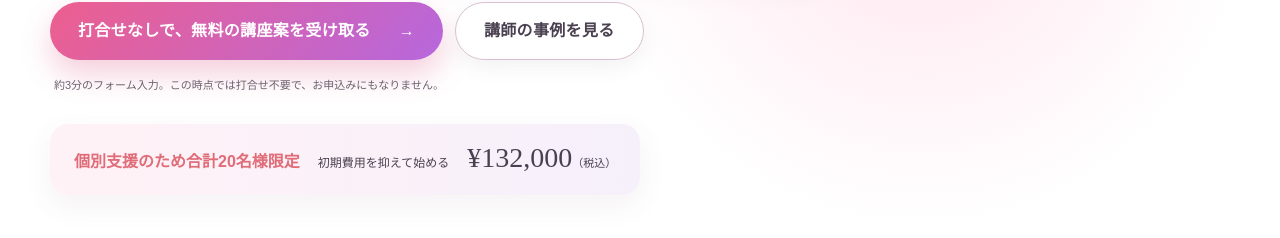
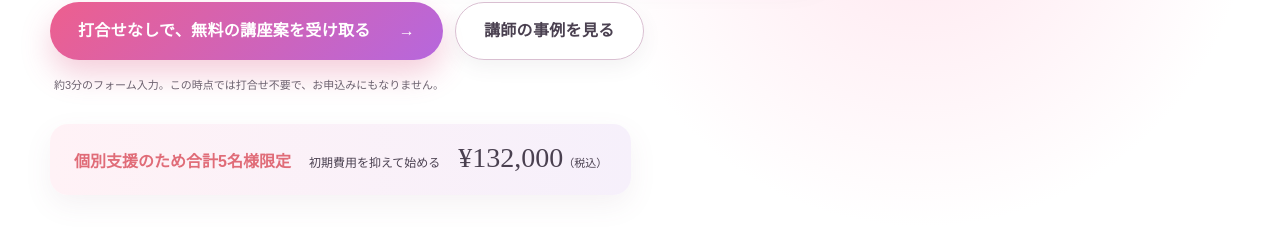
Before and after one commit to yuryuki-ai/koeaca, a Next.js app: page /koeaca/ in a window 1280 px wide. Shown: the part 912-1150 px from the top of the page. Built offline with nearby package versions, Linux system fonts and the light colour scheme.

Commit message:
限定人数を5名へ変更

```diff
--- a/app/page.tsx
+++ b/app/page.tsx
@@ -29,7 +29,7 @@ export default function Home() {
         </div>
         <div className="heroActions"><a className="button primary" href={inquiryUrl}>打合せなしで、無料の講座案を受け取る <span>→</span></a><a className="button secondary" href="#cases">講師の事例を見る</a></div>
         <p className="heroReassurance">約3分のフォーム入力。この時点では打合せ不要で、お申込みにもなりません。</p>
-        <p className="limit"><b>個別支援のため合計20名様限定</b><span>初期費用を抑えて始める</span><strong>¥132,000<small>（税込）</small></strong></p>
+        <p className="limit"><b>個別支援のため合計5名様限定</b><span>初期費用を抑えて始める</span><strong>¥132,000<small>（税込）</small></strong></p>
       </div>
     </section>
 
@@ -149,7 +149,7 @@ export default function Home() {
         <article className="priceCard lightPlan primaryPlan"><span className="planBadge">まず小さく始めたい方に</span><small>LIGHT PLAN</small><h2>ライトプラン</h2><div className="priceValue"><i>¥</i><b>132,000</b><span>（税込）</span></div><del>通常価格 ¥198,000</del><div className="planFee"><span>販売手数料 合計</span><strong>49.5%</strong><small>内訳：協会運営40%＋プラットフォーム等9.5%</small></div><div className="stepUp"><span>売上が伸びた後も安心</span><strong>累計売上13万5,000円を達成した翌月から<br/><em>販売手数料 29.5％</em>へ</strong><small>追加費用も変更手続きも不要。高い手数料率がずっと続くことはありません。</small></div><p>初期費用を抑え、無理のない一歩から始めたい方に。</p><a className="button primary planApply" href={lightOrderUrl} target="_blank" rel="noreferrer">ライトプランで講座開講を始める <span>→</span></a><em className="orderNote">BASEのお申込みページへ移動します</em></article>
         <article className="priceCard standardPlan"><span className="planBadge">販売手数料を最初から抑える</span><small>STANDARD PLAN</small><h2>スタンダードプラン</h2><div className="priceValue"><i>¥</i><b>198,000</b><span>（税込）</span></div><del>通常価格 ¥250,000</del><div className="planFee"><span>販売手数料 合計</span><strong>29.5%</strong><small>内訳：協会運営20%＋プラットフォーム等9.5%</small></div><p>開講直後から、販売手数料を抑えたい方に。</p><a className="button secondary planApply" href={standardOrderUrl} target="_blank" rel="noreferrer">スタンダードプランに申し込む <span>→</span></a><em className="orderNote">BASEのお申込みページへ移動します</em></article>
       </div>
-      <div className="planAction"><span className="sharedLimit">企画から公開後まで個別に支援するため、合計20名様限定</span><p>まだ講座内容が決まっていなくても、最初の講座・対象者・受講料・募集開始までの進め方をご提案します。</p><a className="button secondary wide" href={inquiryUrl}>打合せなしで、無料の講座案を受け取る <span>→</span></a><em>約3分のフォーム入力。この時点では打合せ不要で、お申込みにもなりません</em></div>
+      <div className="planAction"><span className="sharedLimit">企画から公開後まで個別に支援するため、合計5名様限定</span><p>まだ講座内容が決まっていなくても、最初の講座・対象者・受講料・募集開始までの進め方をご提案します。</p><a className="button secondary wide" href={inquiryUrl}>打合せなしで、無料の講座案を受け取る <span>→</span></a><em>約3分のフォーム入力。この時点では打合せ不要で、お申込みにもなりません</em></div>
       <div className="applicationAssurance"><strong>申込み前に、講座化できる内容とサポート範囲を確認できます。</strong><p>講座内容が決まっていなくても無料でご相談いただけます。料金や進め方を確認し、納得したうえでお申込みください。無理にお申込みをおすすめすることはありません。</p></div>
       <p className="zero">受講料無料の講座・体験講座には、販売手数料がかかりません。</p>
     </section>
@@ -172,7 +172,7 @@ export default function Home() {
       <div className="formWrap"><iframe src={formEmbedUrl} title="オンライン講座開講・無料相談フォーム" loading="lazy">読み込んでいます…</iframe><p>フォームが表示されない場合は、<a href={formUrl} target="_blank" rel="noreferrer">Googleフォームを開いてご回答ください</a>。</p></div>
     </section>
 
-    <section className="finalCta"><div className="rings bottom" aria-hidden="true"><i/><i/><i/><b/></div><div><span>YOUR FIRST ONLINE COURSE IN AS LITTLE AS 14 DAYS</span><h2>朗読検定対策講座なら、<br/>最短14日で募集開始。</h2><p>資格と経験を、「申込みを受け付けられる講座」へ。<br/>まずは、あなたならどんな講座を開けるのか無料提案をお受け取りください。</p><a className="button primary large" href={inquiryUrl}>打合せなしで、無料の講座案を受け取る <span>→</span></a><small>約3分のフォーム入力・この時点では打合せ不要・20名様限定</small></div></section>
+    <section className="finalCta"><div className="rings bottom" aria-hidden="true"><i/><i/><i/><b/></div><div><span>YOUR FIRST ONLINE COURSE IN AS LITTLE AS 14 DAYS</span><h2>朗読検定対策講座なら、<br/>最短14日で募集開始。</h2><p>資格と経験を、「申込みを受け付けられる講座」へ。<br/>まずは、あなたならどんな講座を開けるのか無料提案をお受け取りください。</p><a className="button primary large" href={inquiryUrl}>打合せなしで、無料の講座案を受け取る <span>→</span></a><small>約3分のフォーム入力・この時点では打合せ不要・5名様限定</small></div></section>
 
     <footer><a className="brandLogo footerBrandLogo" href="#top" aria-label="声の表現アカデミー トップへ"><span className="brandLogoCrop"><img src="/koeaca/koe-academy-logo-sheet.png" alt="声の表現アカデミー"/></span></a><p>一般社団法人 日本朗読検定協会</p><small>© 一般社団法人 日本朗読検定協会</small></footer>
     <a className="mobileCta" href={inquiryUrl}>打合せなしで無料の講座案を受け取る <span>→</span></a>
```
